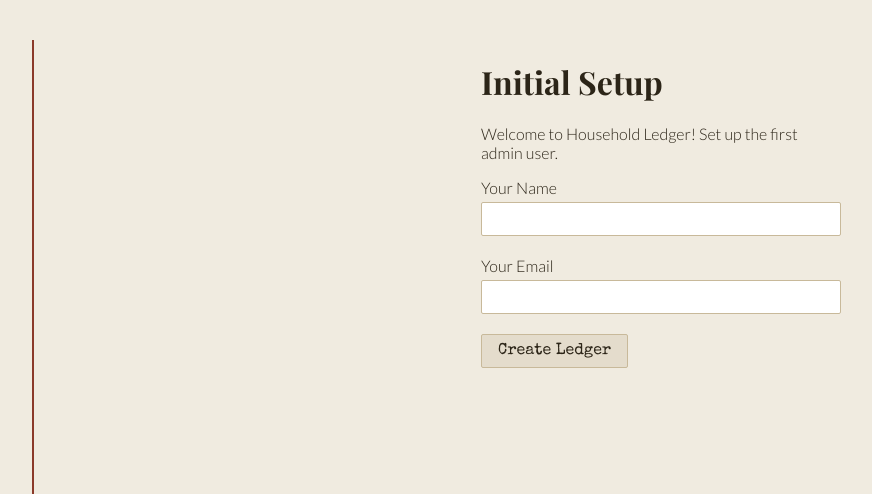
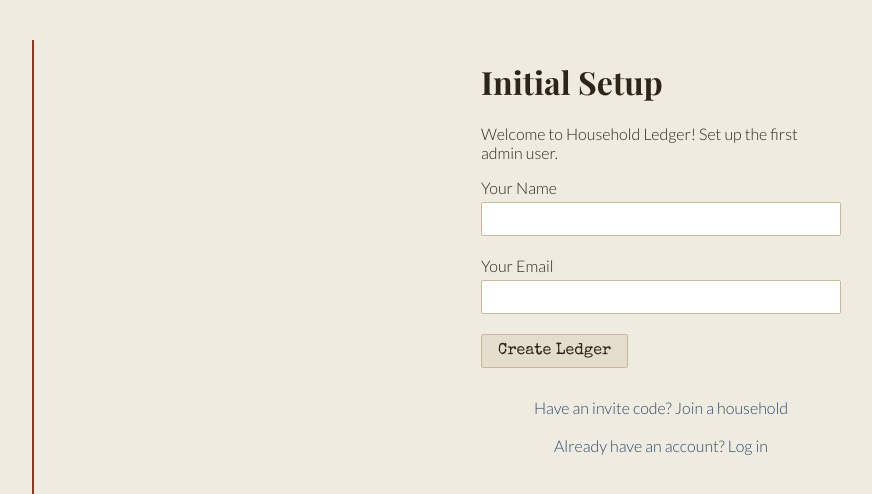
Before and after one commit to SKKammar/Household-Ledger, a SvelteKit app: page /setup in a window 1280 px wide. Shown: the top 494 px of the page, without its empty margins (20-892 px from the left). Built offline with nearby package versions, Linux system fonts and the light colour scheme; no server answers; the database is empty; what @getbrevo/brevo would draw is missing.

Commit message:
Add join links to login and setup pages

```diff
--- a/src/routes/login/+page.svelte
+++ b/src/routes/login/+page.svelte
@@ -23,6 +23,11 @@
 			<button type="submit">Send Login Link</button>
 		</form>
 	{/if}
+
+	<div style="margin-top: 30px; text-align: center;">
+		<a href="/join">Have an invite code? Join a household</a><br/><br/>
+		<a href="/setup">Or create a new household</a>
+	</div>
 </div>
 
 <style>
--- a/src/routes/setup/+page.svelte
+++ b/src/routes/setup/+page.svelte
@@ -28,6 +28,11 @@
 			<button type="submit">Create Ledger</button>
 		</form>
 	{/if}
+
+	<div style="margin-top: 30px; text-align: center;">
+		<a href="/join">Have an invite code? Join a household</a><br/><br/>
+		<a href="/login">Already have an account? Log in</a>
+	</div>
 </div>
 
 <style>
```
